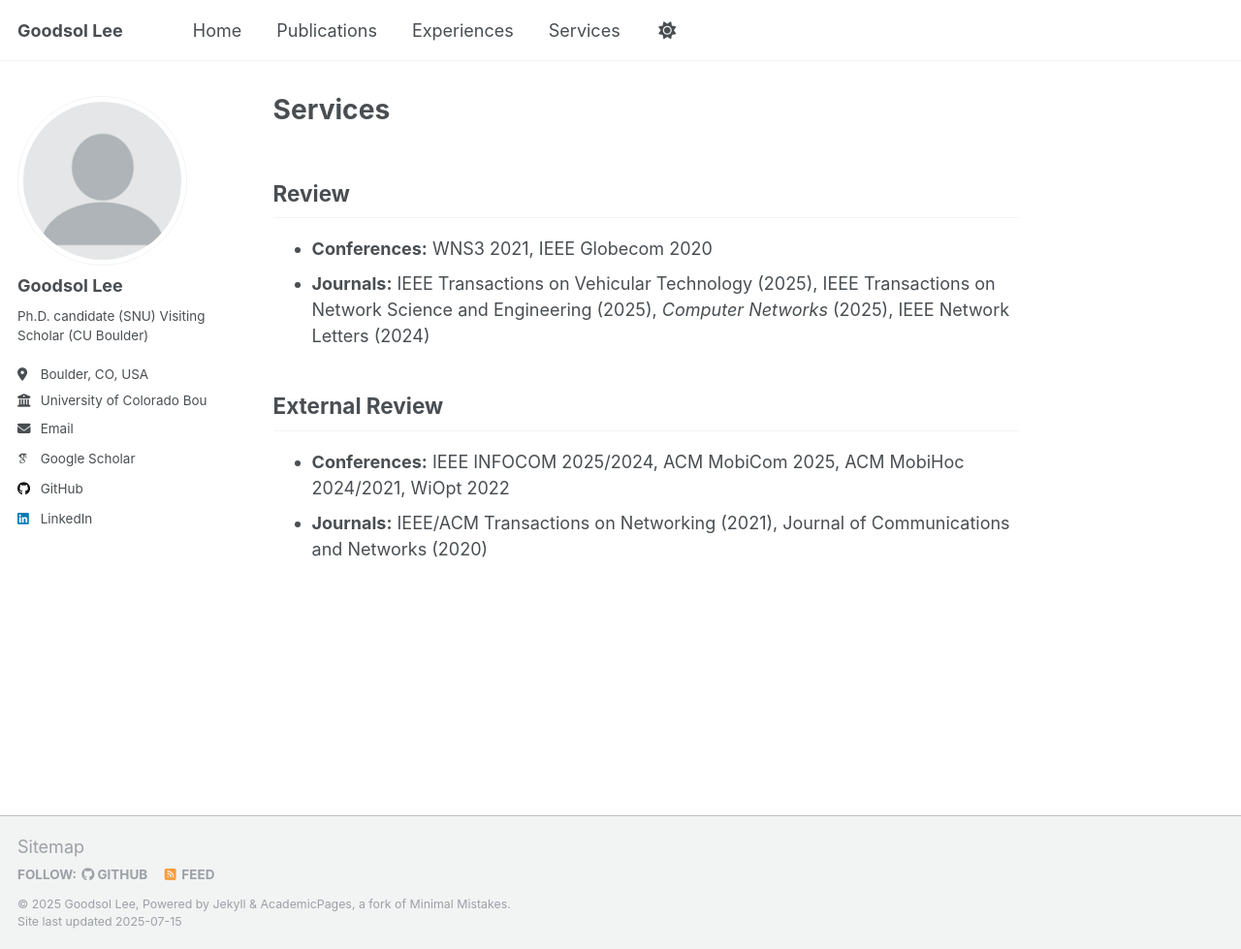
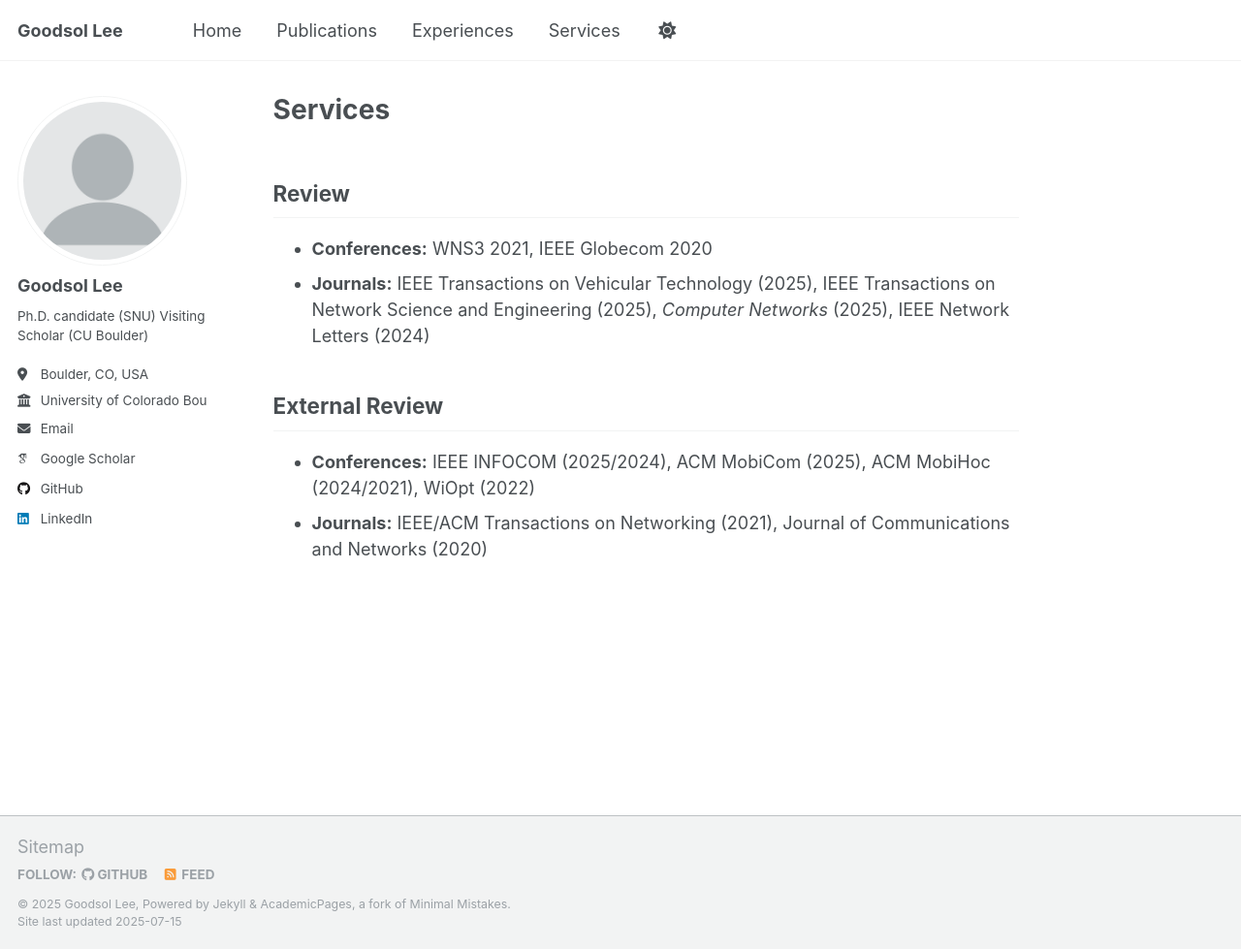
Before and after one commit to goodsollee/GoodsolLee.github.io, a Jekyll site: the page built from _pages/services.md, in a window 1280 px wide and 979 px high. Shown: the whole window at 97% size. Built offline with Jekyll 4.4.1, drawn with Linux system fonts in a browser that asks for light colours; some web fonts are replaced; a script that is not in the unit is left out; part of the change alters nothing that is shown.

```diff
--- a/_config.yml
+++ b/_config.yml
@@ -209,6 +209,7 @@ defaults:
     values:
       layout: single
       author_profile: true
+      classes: wide
       read_time: true
       comments: true
       share: true
--- a/_pages/services.md
+++ b/_pages/services.md
@@ -12,5 +12,5 @@ author_profile: true
 
 ## External Review
 
-- **Conferences:** IEEE INFOCOM 2025/2024, ACM MobiCom 2025, ACM MobiHoc 2024/2021, WiOpt 2022
+- **Conferences:** IEEE INFOCOM (2025/2024), ACM MobiCom (2025), ACM MobiHoc (2024/2021), WiOpt (2022)
 - **Journals:**  IEEE/ACM Transactions on Networking (2021), Journal of Communications and Networks (2020)
```
